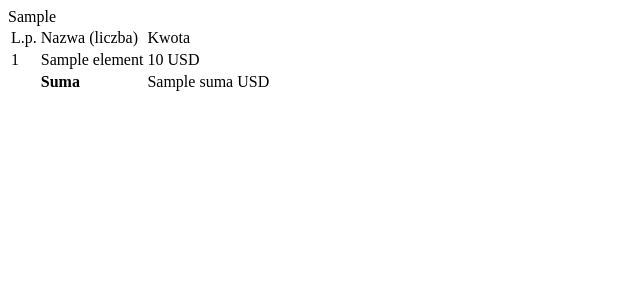
After one commit to Szymen/PayMock, a Django app: template templates/lelel.html in a window 1280 px wide. The commit adds this page. Shown: the top 300 px of the page, without its empty margins (0-640 px from the left). Run offline with Django 3.2, Linux system fonts and the light colour scheme; the template is opened without the code that fills it: most values are stand-ins (such as "Sample title", 1, 10 or a date in 2020).

Commit message:
PUSH DAT SHIT

```diff
--- a/PaymentMockup/urls.py
+++ b/PaymentMockup/urls.py
@@ -28,6 +28,6 @@ urlpatterns = [
     url(r'^admin', admin.site.urls, name = 'admin_panel'),
     url(r'^index', views.index, name='index'),
     url(r'^own', views.payment_agreement, name='payment_agreement'),
-    url(r'^$', views.OverView.as_view(), name='overview')
+    url(r'^$', views.over_view, name='overview')
 
 ] + static(settings.STATIC_URL, document_root=settings.STATIC_ROOT)
--- /dev/null
+++ b/templates/lelel.html
@@ -0,0 +1,46 @@
+<!DOCTYPE html>
+<html lang="en">
+<head>
+    <meta charset="UTF-8">
+    <title>Title</title>
+</head>
+<body>
+{{ elements_list }}
+
+<table>
+            <thead>
+            <tr>
+                <td class="firstCol">L.p.</td>
+                <td class="secondCol">Nazwa (liczba)</td>
+                <td class="thirdCol">Kwota</td>
+            </tr>
+            </thead>
+             <tbody>
+                {% for element in elements_list %}
+
+
+                        <tr class="{% cycle 'oddRow' 'lastRow' %}">
+                            <td class="firstCol">{{ forloop.counter }}</td>
+                            <td class="secondCol">
+                                    {{ element.name }}
+                            </td>
+                            <td class="thirdCol">{{ element.cost }} {{ element.currency }}</td>
+                        </tr>
+
+                 {% endfor %}
+
+            <tr class="lastRow">
+                <td class="firstCol"></td>
+                <td class="secondCol alignRight"><strong>Suma</strong></td>
+                <td class="thirdCol red" id="totalSummaryAmount">
+                    {{ suma }} {{ elements_list.first.currency }}
+                </td>
+            </tr>
+            </tbody>
+</table>
+
+
+
+
+</body>
+</html>
```
Also changed, not shown: PayMock/views.py (+6 -2 lines), templates/payment_agreement.html (+11 -16 lines).
